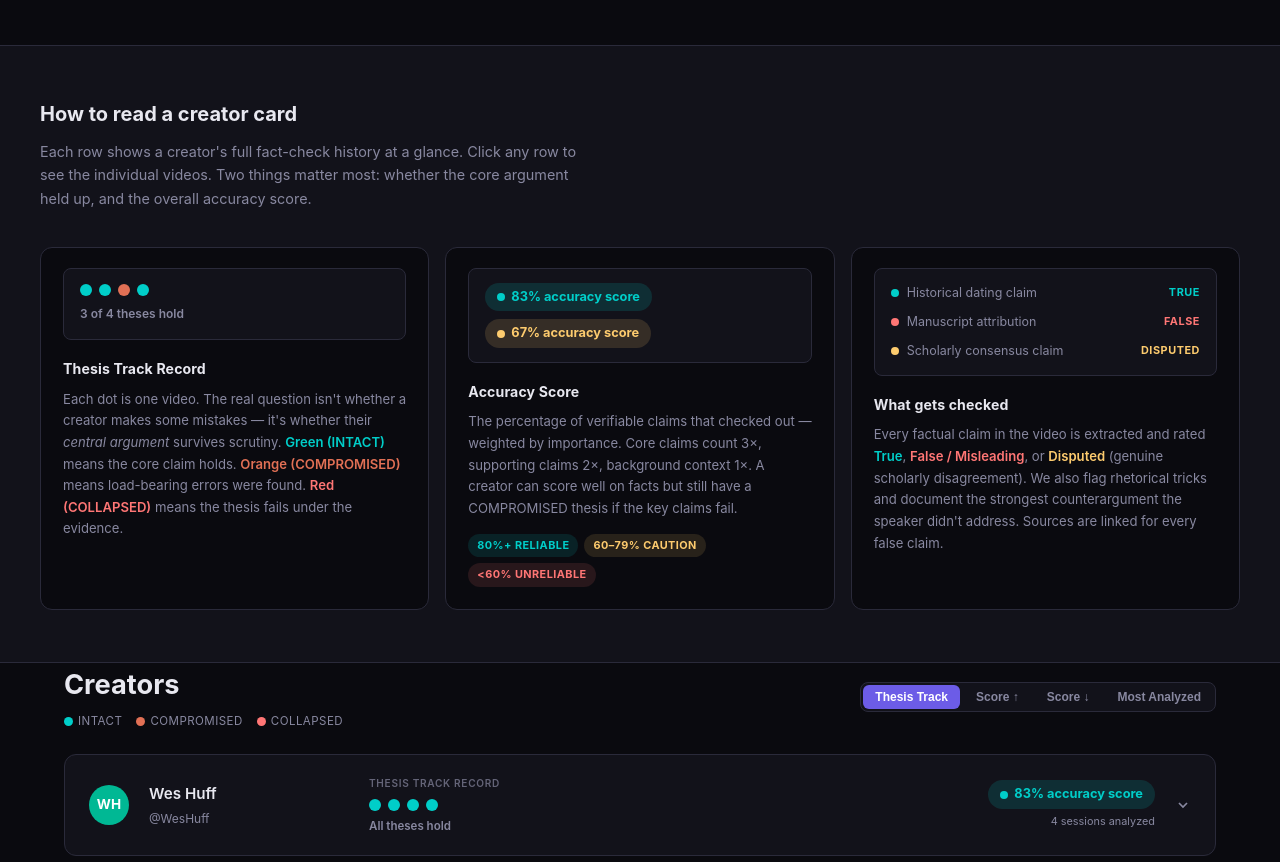
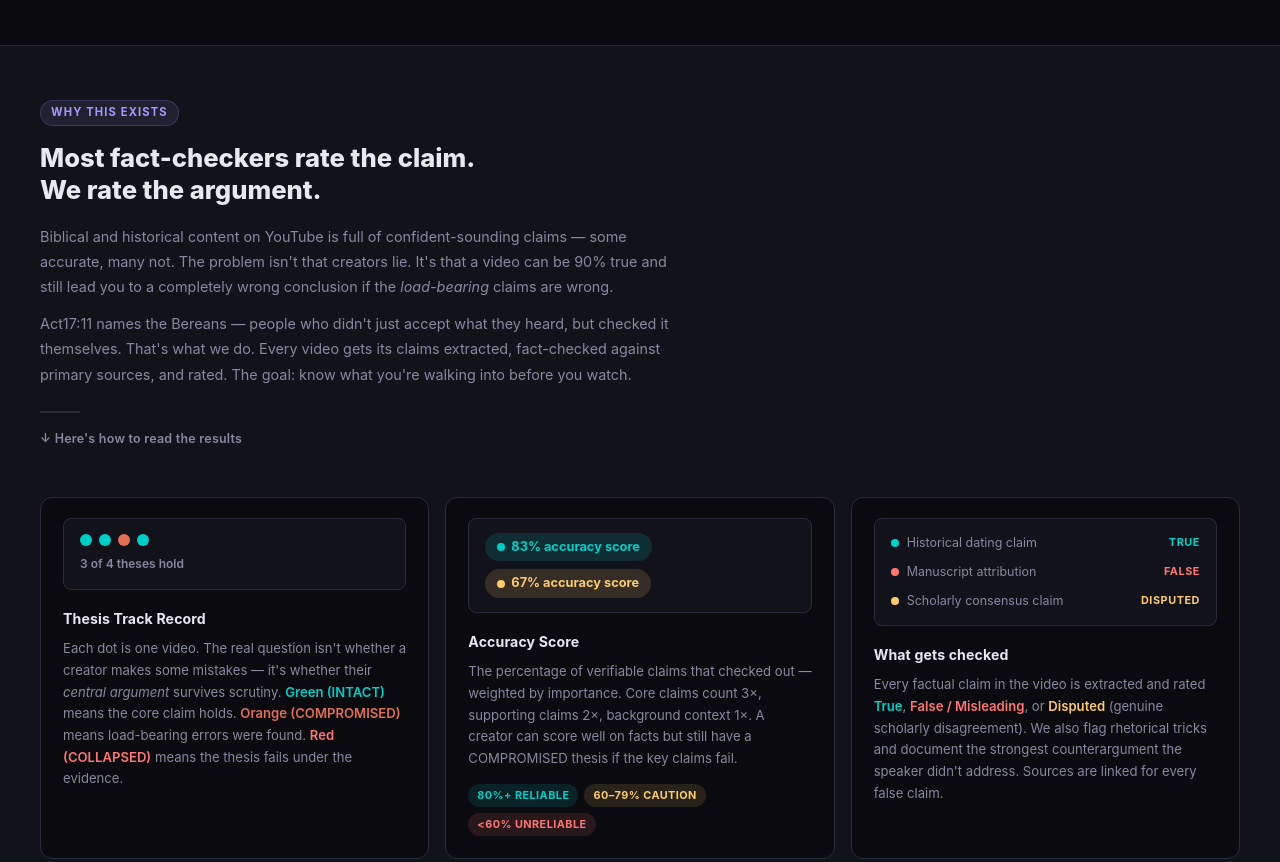
Before and after one commit to dcowan51/debate-auditor, a website: page public/index.html in a window 1280 px wide. Shown: the part 553-1415 px from the top of the page. Drawn offline with Linux system fonts and the light colour scheme.

Commit message:
Add mission statement block to explainer section

```diff
--- a/public/index.html
+++ b/public/index.html
@@ -68,9 +68,13 @@
 <section class="explainer">
   <div class="explainer-inner">
 
-    <div class="explainer-lede">
-      <h2>How to read a creator card</h2>
-      <p>Each row shows a creator's full fact-check history at a glance. Click any row to see the individual videos. Two things matter most: whether the core argument held up, and the overall accuracy score.</p>
+    <div class="explainer-mission">
+      <div class="explainer-mission-tag">Why this exists</div>
+      <h2 class="explainer-mission-heading">Most fact-checkers rate the claim.<br>We rate the argument.</h2>
+      <p class="explainer-mission-body">Biblical and historical content on YouTube is full of confident-sounding claims — some accurate, many not. The problem isn't that creators lie. It's that a video can be 90% true and still lead you to a completely wrong conclusion if the <em>load-bearing</em> claims are wrong.</p>
+      <p class="explainer-mission-body">Act17:11 names the Bereans — people who didn't just accept what they heard, but checked it themselves. That's what we do. Every video gets its claims extracted, fact-checked against primary sources, and rated. The goal: know what you're walking into before you watch.</p>
+      <div class="explainer-mission-divider"></div>
+      <div class="explainer-lede-sub">↓ Here's how to read the results</div>
     </div>
 
     <div class="explainer-grid">
--- a/public/styles.css
+++ b/public/styles.css
@@ -289,7 +289,7 @@ nav {
 .section {
   max-width: var(--max-width);
   margin: 0 auto;
-  padding: 0 24px 64px;
+  padding: 52px 24px 64px;
 }
 
 .section-header {
@@ -2302,6 +2302,48 @@ footer {
 .explainer-inner {
   max-width: var(--max-width);
   margin: 0 auto;
+}
+.explainer-mission {
+  max-width: 640px;
+  margin-bottom: 48px;
+}
+.explainer-mission-tag {
+  display: inline-block;
+  font-size: 0.7rem;
+  font-weight: 700;
+  text-transform: uppercase;
+  letter-spacing: 0.1em;
+  color: var(--accent-light);
+  background: rgba(162, 155, 254, 0.1);
+  border: 1px solid rgba(162, 155, 254, 0.2);
+  border-radius: 20px;
+  padding: 3px 10px;
+  margin-bottom: 16px;
+}
+.explainer-mission-heading {
+  font-size: 1.6rem;
+  font-weight: 800;
+  line-height: 1.25;
+  margin-bottom: 18px;
+  color: var(--text);
+}
+.explainer-mission-body {
+  font-size: 0.9rem;
+  color: var(--text-muted);
+  line-height: 1.75;
+  margin-bottom: 12px;
+}
+.explainer-mission-divider {
+  width: 40px;
+  height: 2px;
+  background: var(--border);
+  margin: 24px 0 16px;
+}
+.explainer-lede-sub {
+  font-size: 0.78rem;
+  font-weight: 600;
+  color: var(--text-muted);
+  letter-spacing: 0.02em;
 }
 .explainer-lede {
   max-width: 560px;
@@ -2479,7 +2521,7 @@ footer {
   .hero { padding: 48px 20px 40px; }
 
   /* --- Sections --- */
-  .section { padding: 0 16px 48px; }
+  .section { padding: 36px 16px 48px; }
   .section-header { flex-direction: column; align-items: flex-start; gap: 12px; }
 
   /* --- Creator cards grid --- */
@@ -2664,7 +2706,7 @@ footer {
   .profile-stats { gap: 12px; }
 
   /* --- Section padding: tighter on very narrow screens --- */
-  .section { padding: 0 12px 40px; }
+  .section { padding: 28px 12px 40px; }
   .tabs-container { padding: 0 12px 40px; }
   .dashboard-panel { padding: 0 12px 24px; }
   .email-capture { padding: 36px 16px; }
```
